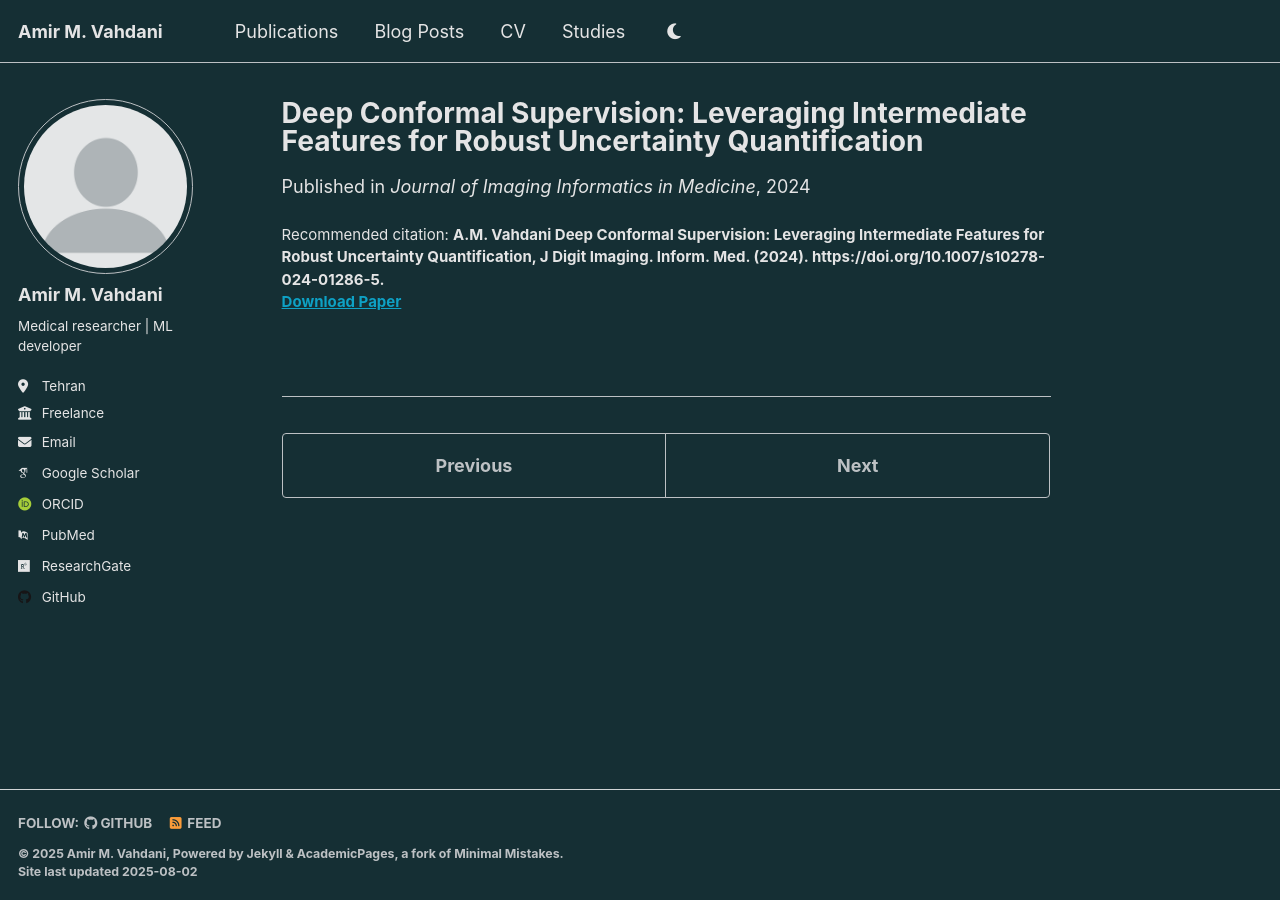
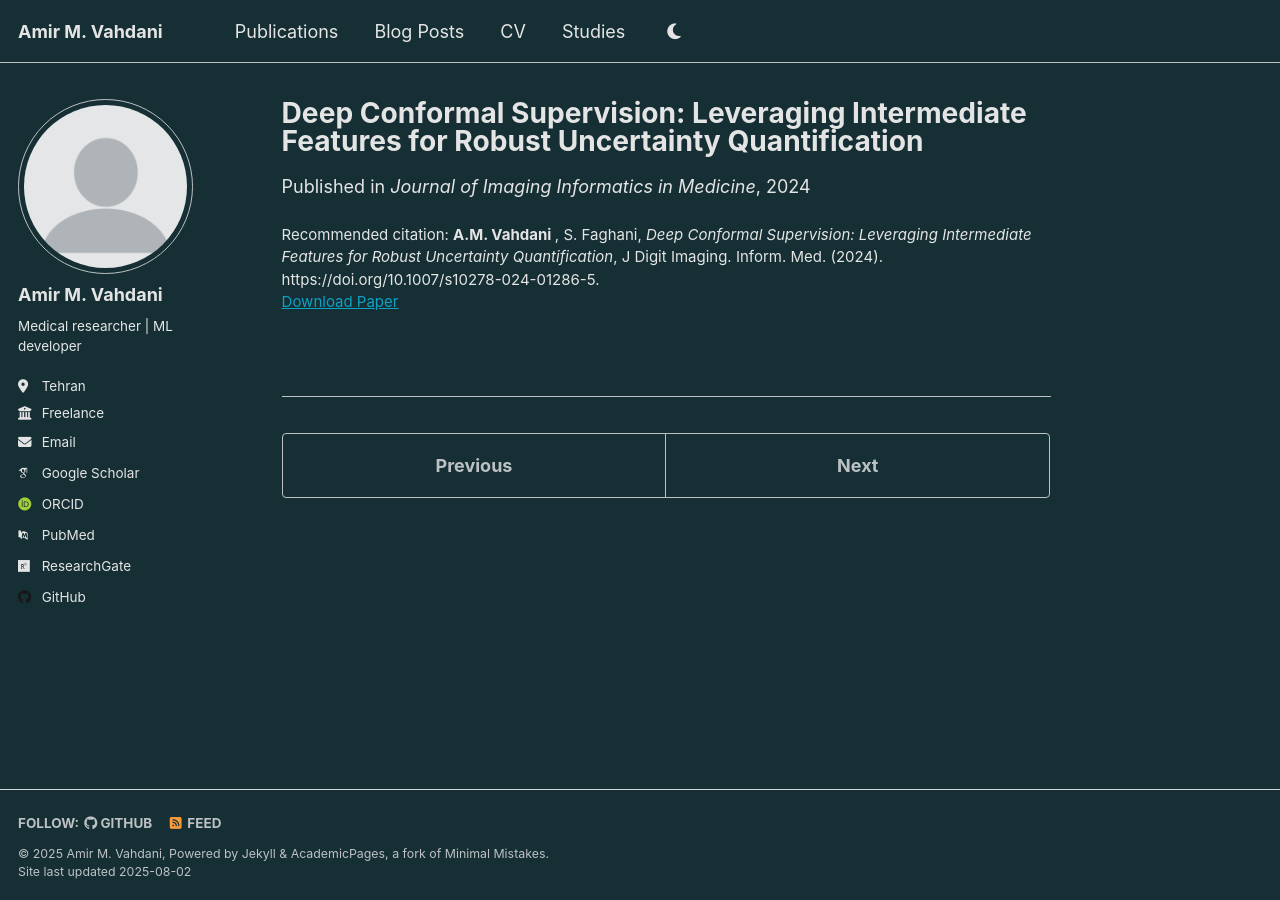
Before and after one commit to AmirV97/amirv97.github.io, a Jekyll site: the page built from _publications/paper-4.md, in a window 1280 px wide. Built offline with Jekyll 4.4.1, drawn with Linux system fonts in a browser that asks for light colours; some web fonts are replaced.

Commit message:
publications update.

```diff
--- a/_publications/paper-4.md
+++ b/_publications/paper-4.md
@@ -7,7 +7,7 @@ excerpt: 'This paper is about improving the <i>coverage</i> and <i>efficiency</i
 date: 2024-10-07
 venue: 'Journal of Imaging Informatics in Medicine'
 paperurl: 'https://doi.org/10.1007/s10278-024-01286-5'
-citation: '<b>A.M. Vahdani </b, S. Faghani, <i>Deep Conformal Supervision: Leveraging Intermediate Features for Robust Uncertainty Quantification</i>, J Digit Imaging. Inform. Med. (2024). https://doi.org/10.1007/s10278-024-01286-5.
+citation: '<b>A.M. Vahdani </b>, S. Faghani, <i>Deep Conformal Supervision: Leveraging Intermediate Features for Robust Uncertainty Quantification</i>, J Digit Imaging. Inform. Med. (2024). https://doi.org/10.1007/s10278-024-01286-5.
 '
 ---
 <!-- add desc. here -->
```
Also changed, not shown: _publications/paper-5.md (+1 -1 lines).
